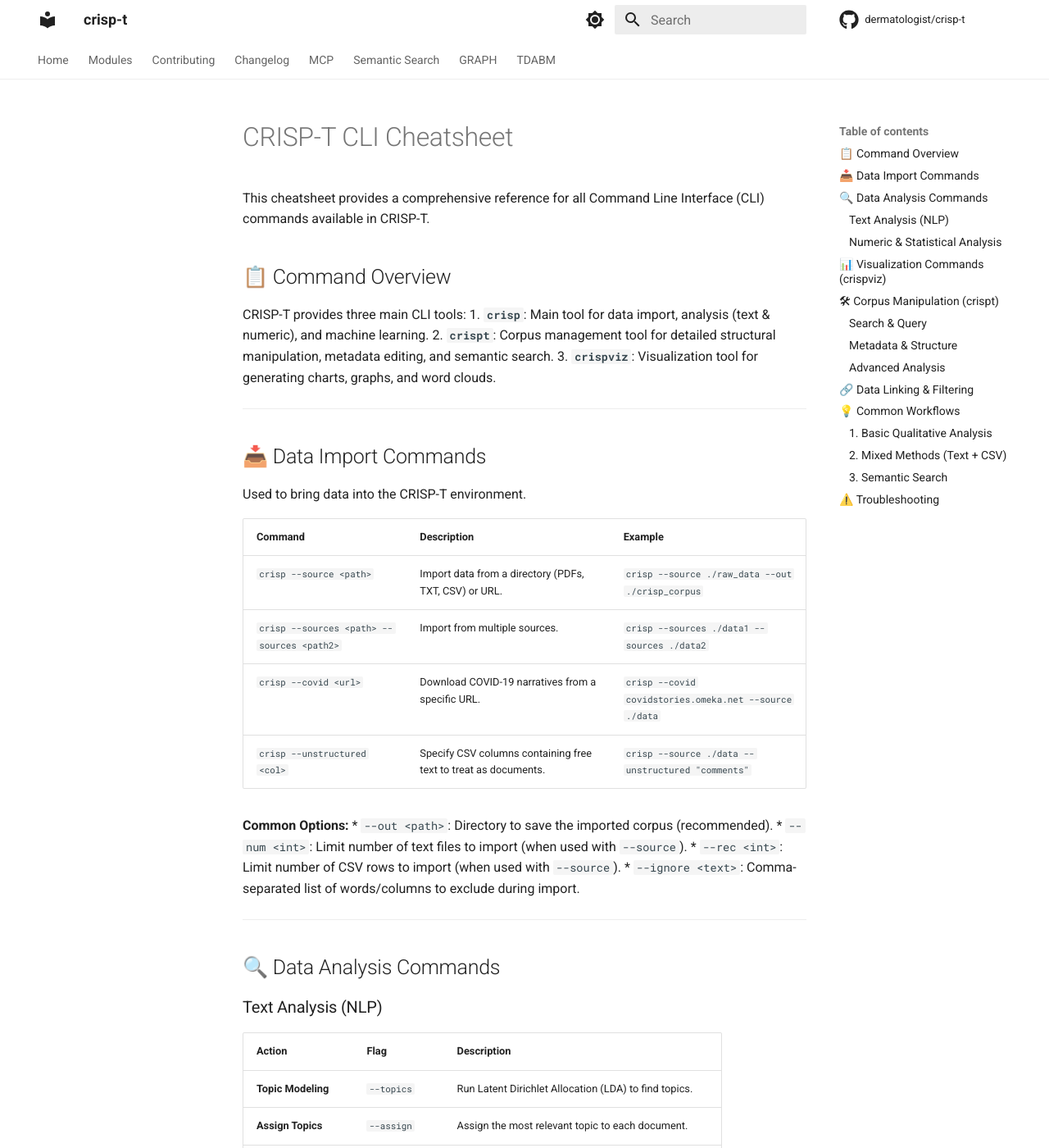
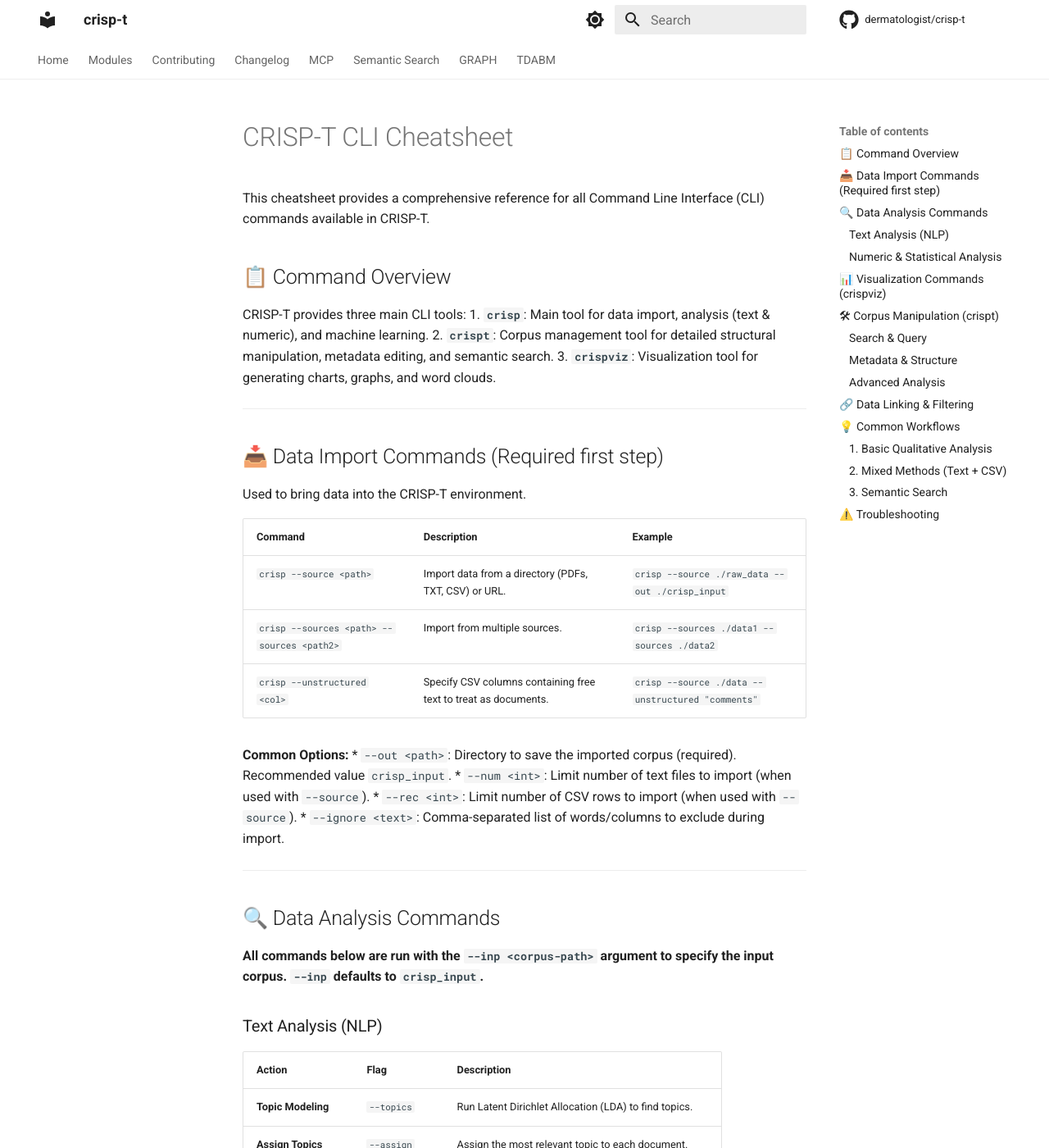
Before and after one commit to dermatologist/crisp-t, an MkDocs documentation site: the page built from docs/cheatsheet.md, in a window 1280 px wide and 1400 px high. Shown: the whole window at 82% size. Built offline with MkDocs 1.6.1 and Material for MkDocs 9.7.7, drawn with Linux system fonts in a browser that asks for light colours; comment, search, counter and statistics services are not loaded.

Commit message:
fix: Update README and cheatsheet for clarity and accuracy in command descriptions

```diff
--- a/docs/cheatsheet.md
+++ b/docs/cheatsheet.md
@@ -11,19 +11,18 @@ CRISP-T provides three main CLI tools:
 
 ---
 
-## 📥 Data Import Commands
+## 📥 Data Import Commands (Required first step)
 
 Used to bring data into the CRISP-T environment.
 
 | Command | Description | Example |
 | :--- | :--- | :--- |
-| `crisp --source <path>` | Import data from a directory (PDFs, TXT, CSV) or URL. | `crisp --source ./raw_data --out ./crisp_corpus` |
+| `crisp --source <path>` | Import data from a directory (PDFs, TXT, CSV) or URL. | `crisp --source ./raw_data --out ./crisp_input` |
 | `crisp --sources <path> --sources <path2>` | Import from multiple sources. | `crisp --sources ./data1 --sources ./data2` |
-| `crisp --covid <url>` | Download COVID-19 narratives from a specific URL. | `crisp --covid covidstories.omeka.net --source ./data` |
 | `crisp --unstructured <col>` | Specify CSV columns containing free text to treat as documents. | `crisp --source ./data --unstructured "comments"` |
 
 **Common Options:**
-*   `--out <path>`: Directory to save the imported corpus (recommended).
+*   `--out <path>`: Directory to save the imported corpus (required). Recommended value `crisp_input`.
 *   `--num <int>`: Limit number of text files to import (when used with `--source`).
 *   `--rec <int>`: Limit number of CSV rows to import (when used with `--source`).
 *   `--ignore <text>`: Comma-separated list of words/columns to exclude during import.
@@ -31,6 +30,8 @@ Used to bring data into the CRISP-T environment.
 ---
 
 ## 🔍 Data Analysis Commands
+
+**All commands below are run with the `--inp <corpus-path>` argument to specify the input corpus. `--inp` defaults to `crisp_input`.**
 
 ### Text Analysis (NLP)
 
```
Also changed, not shown: README.md (+13 -3 lines).
